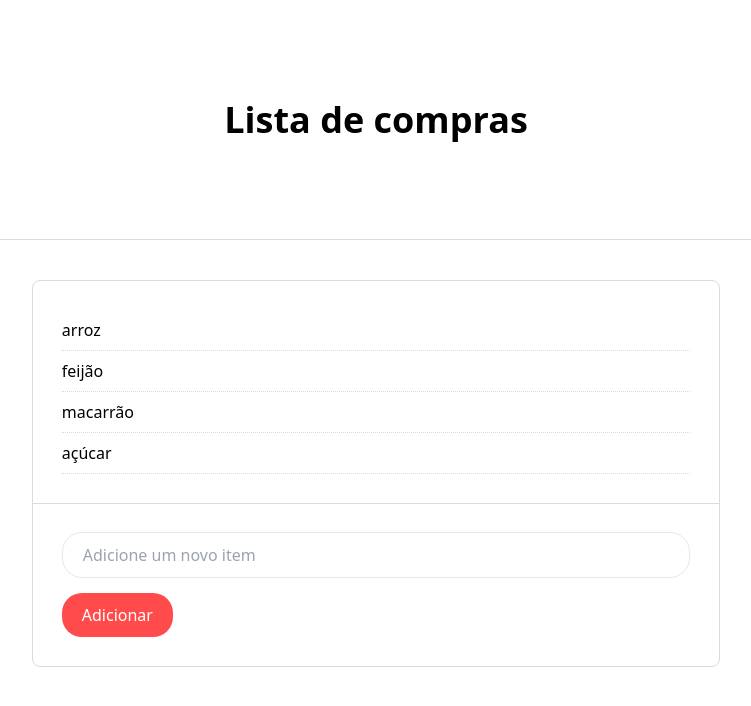
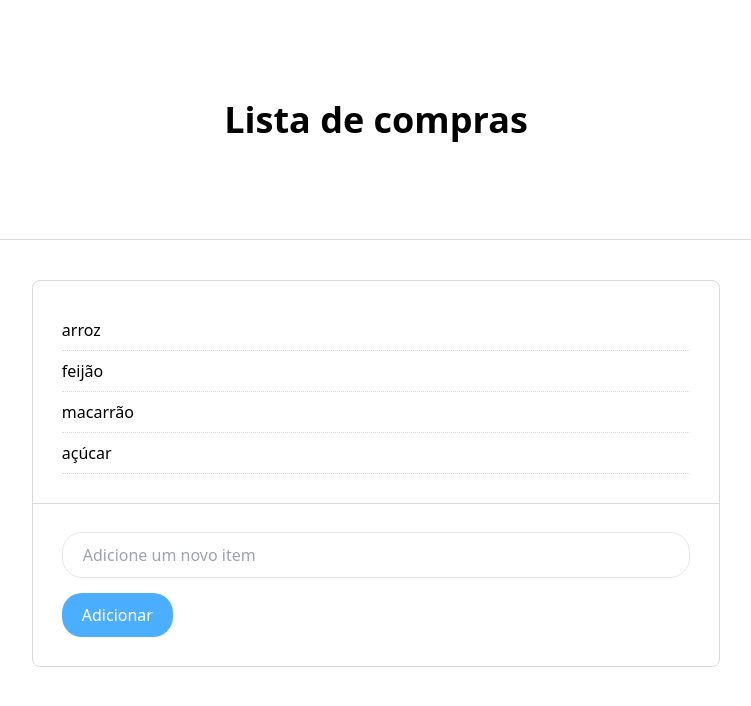
Before and after one commit to jeffreyalvr/lista-compras, a React (Vite) app: page / in a window 1280 px wide. Shown: the top 706 px of the page, without its empty margins (264-1015 px from the left). Built offline with nearby package versions, Linux system fonts and the light colour scheme.

Commit message:
Altera a cor do botão adicionar para azul

```diff
--- a/src/components/Box/index.jsx
+++ b/src/components/Box/index.jsx
@@ -53,7 +53,7 @@ const Box = () => {
         />
         <button
           onClick={handleBotaoAdicionar}
-          className="bg-[#ff4b4b] outline-0	hover:bg-[#ff7b7b] text-white rounded-[1.25rem] py-[0.625rem] px-[1.25rem]"
+          className="bg-[#4baeff] outline-0	hover:bg-[#62b8ff] text-white rounded-[1.25rem] py-[0.625rem] px-[1.25rem]"
         >
           Adicionar
         </button>
```
